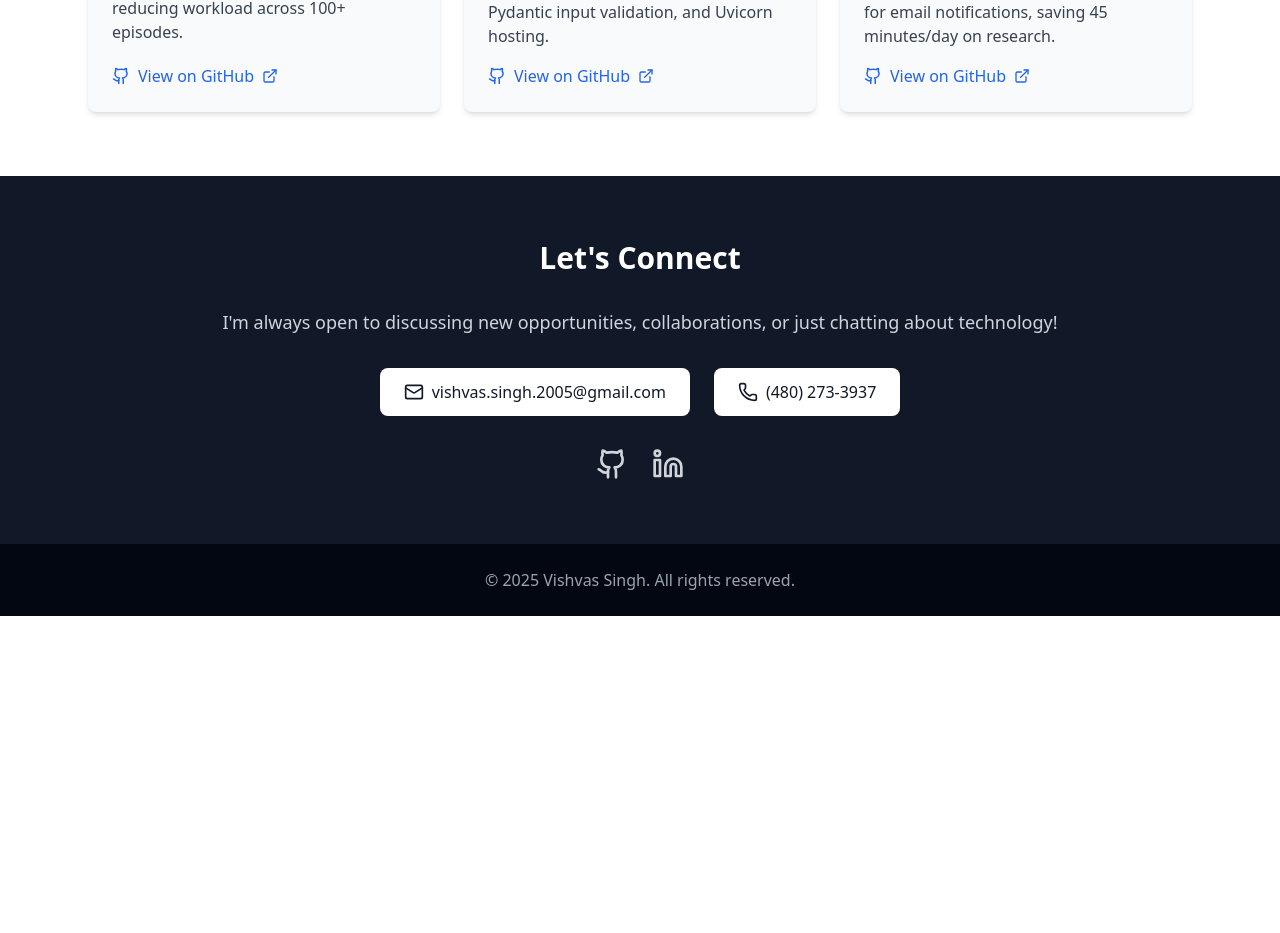
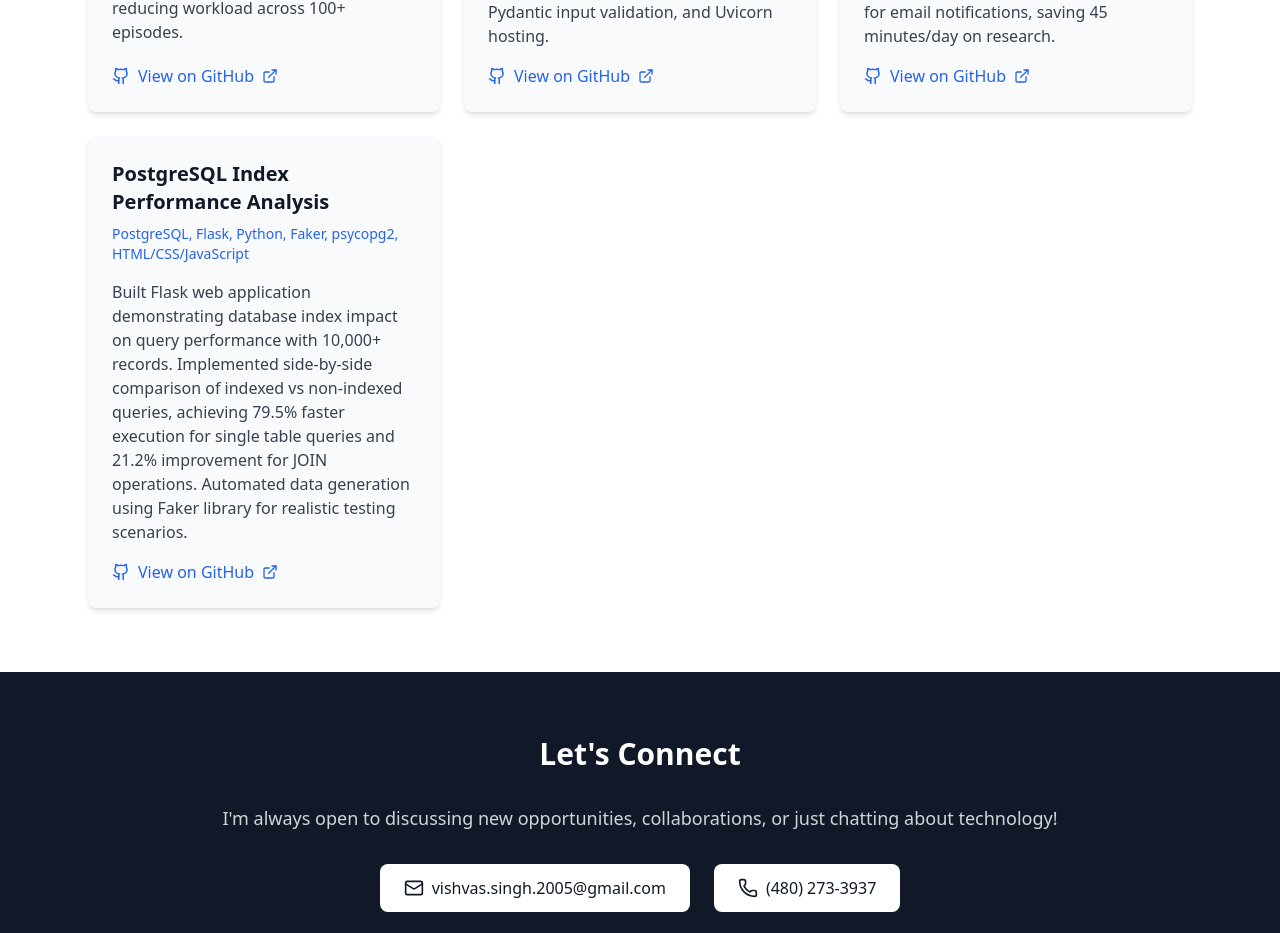
Before and after one commit to Vishvas-Singh/Vishvas-Singh-Portfolio, a React (Create React App) app: page / in a window 1280 px wide. Shown: the part 2212-3145 px from the top of the page. Before the commit the page ends 2828 px from the top, so only its background shows below. Built offline with nearby package versions, Linux system fonts and the light colour scheme.

Commit message:
Add PostgreSQL Index Performance Analysis project

```diff
--- a/src/App.tsx
+++ b/src/App.tsx
@@ -59,6 +59,12 @@ export default function Portfolio() {
       tech: "Python, Alpha Vantage API, HTML, SMTP, Cron Jobs",
       description: "Developed automation program using Python to track daily stock market trends and financial news. Integrated Alpha Vantage API to fetch intra-day stock data with API handling, displaying insights with HTML. Automated market-close alerts using SMTP and cron jobs for email notifications, saving 45 minutes/day on research.",
       github: "https://github.com/Vishvas-Singh/stock-data-report"
+    },
+    {
+      title: "PostgreSQL Index Performance Analysis",
+      tech: "PostgreSQL, Flask, Python, Faker, psycopg2, HTML/CSS/JavaScript",
+      description: "Built Flask web application demonstrating database index impact on query performance with 10,000+ records. Implemented side-by-side comparison of indexed vs non-indexed queries, achieving 79.5% faster execution for single table queries and 21.2% improvement for JOIN operations. Automated data generation using Faker library for realistic testing scenarios.",
+      github: "https://github.com/Vishvas-Singh/PostgreSQL-Index-Performance-Analysis"
     }
   ];
 
```
